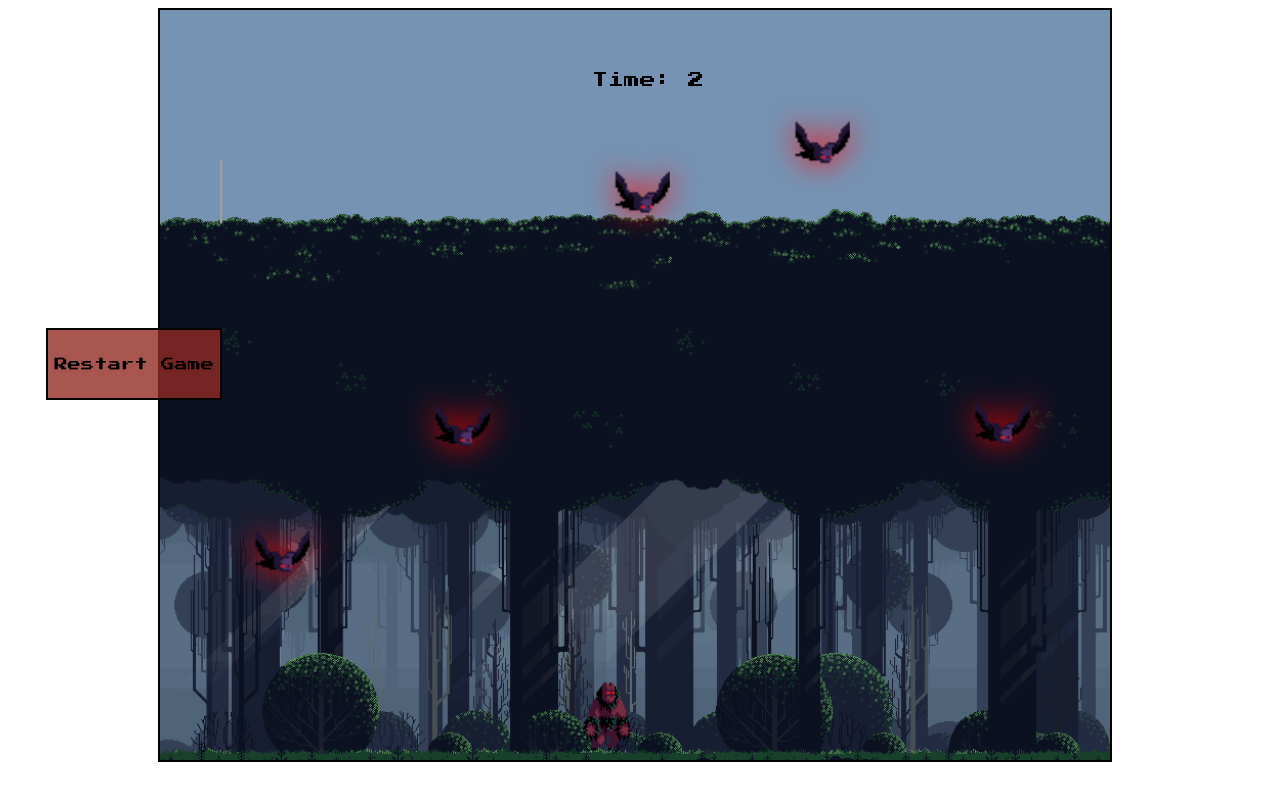
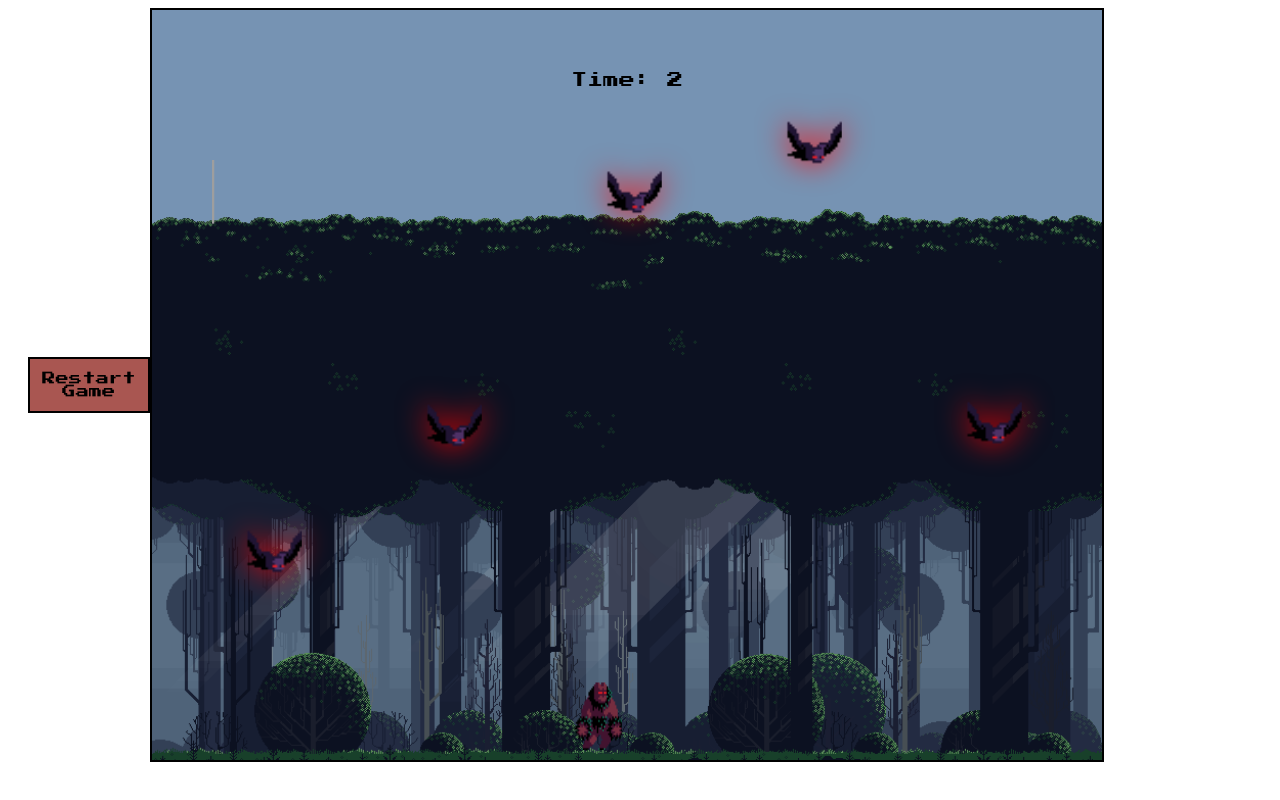
Before and after one commit to marcomonticciolo/Canvas-Game-, a plain HTML site: page index.html in a window 1280 px wide. Both pictures are taken after a click on the button "start Game". Drawn offline with Linux system fonts and the light colour scheme.

Commit message:
final game

```diff
--- a/index.html
+++ b/index.html
@@ -15,14 +15,16 @@
     <button id="start">start Game</button>
 
 
-    <div id="timer"></div>
+
 
     <div id="canvas-div">
+
+        <div id="timer"></div>
 
         <canvas id="canvas" height="750" width="950"></canvas>
 
     </div>
-
+    <div id= "HighScore" style="color: white;">HighScore:<span>0</span></div>
 
 
         <script src="./javascript.js"></script>
--- a/javascript.js
+++ b/javascript.js
@@ -322,12 +322,31 @@ let score = 0;
 let spriteFrame = 0
 let playerFrame = 0
 
+
+
+
+
+
+
+let highScore = document.querySelector("span")
 function animate(){
     frameCount += .5
     if(frameCount % 30 === 0){
        score++;
+       if (score > Number(highScore.innerText)){
+        highScore.innerText = score
+       }
        timerDiv.textContent = `Time: ${score}`
     }
+
+
+
+    if (score > highScore.innerHtml){
+            highScore.innerHTML = score
+        }
+
+
+
     spriteFrame = Math.floor(frameCount % 7.5)
 
     playerFrame = Math.floor(frameCount % 12 )
--- a/styles.css
+++ b/styles.css
@@ -9,6 +9,10 @@ body{
     background-repeat: no-repeat;
     background-size: cover;
     width: 98vw;
+    display: flex;
+    align-items: center;
+    justify-content: center;
+
 
 
 }
@@ -25,17 +29,14 @@ body{
 
 
 button{
-position: absolute;
-margin-top: 25%;
+
 margin-left: 3%;
-height: 9%;
-width: %;
+padding: 1%;
 background-color: rgba(148, 43, 37, 0.798);
 border-style:double;
 border-color: black;
+}
 
-
-}
 
 
 #canvas-div {
@@ -54,3 +55,7 @@ canvas {
     border-top: solid 2px;
 
 }
+
+#highScore{
+    color: white;
+}
```
